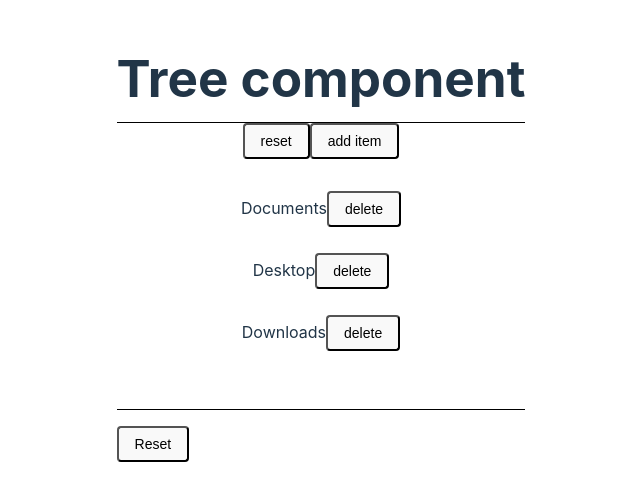
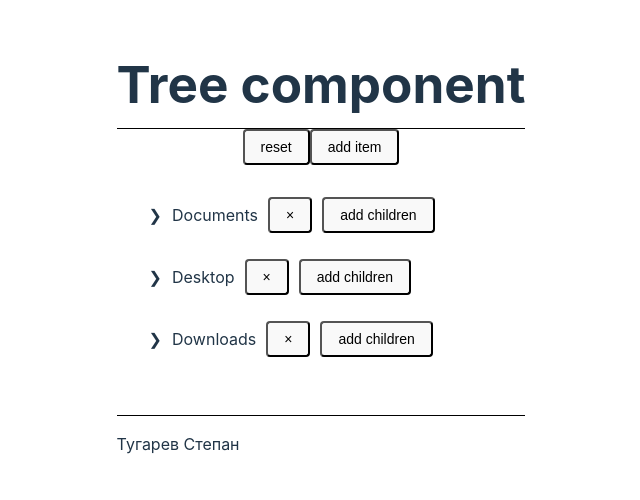
Before and after one commit to Atlantis3221/mcc-tree, a React (Vite) app: page / in a window 1280 px wide. Shown: the part 144-644 px from the top of the page, without its empty margins (319-959 px from the left). Built offline with nearby package versions, Linux system fonts and the light colour scheme.

Commit message:
feat: add children

```diff
--- a/src/features/Tree/TreeItem/TreeItem.tsx
+++ b/src/features/Tree/TreeItem/TreeItem.tsx
@@ -8,27 +8,46 @@ interface IProps {
   onDelete: (key: string) => void;
 }
 
-const styles = { paddingLeft: "10px", borderLeft: "1px solid black" }
+const styles = { paddingLeft: "10px", borderLeft: "1px solid black" };
 
 const TreeItem: FC<IProps> = ({ node, onDelete }) => {
   const [children, setChildren] = useState(node.children);
   const [isOpen, setIsOpen] = useState(false);
 
   const handleDeleteChildren = (key: string) => {
-    setChildren(prevChildren => prevChildren.filter((item) => item.key !== key));
+    setChildren((prevChildren) =>
+      prevChildren.filter((item) => item.key !== key)
+    );
+  };
+
+  const handleAddChildren = () => {
+    setChildren((prevChildren) => [
+      ...prevChildren,
+      {
+        key: `${prevChildren.length}-${new Date().getTime()}`,
+        label: "Added children",
+        children: [],
+      },
+    ]);
   };
 
   const toggleOpen = () => {
-    setIsOpen(prevOpen => !prevOpen);
+    setIsOpen((prevOpen) => !prevOpen);
   };
 
   const handleDeleteRoot = () => {
-    onDelete(node.key)
-}
+    onDelete(node.key);
+  };
 
   return (
     <>
-      <TreeItemLabel onLabelClick={toggleOpen} onDelete={handleDeleteRoot} node={node}/>
+      <TreeItemLabel
+        isOpen={isOpen}
+        onLabelClick={toggleOpen}
+        onAddChildren={handleAddChildren}
+        onDelete={handleDeleteRoot}
+        node={node}
+      />
 
       <ul style={styles}>
         {isOpen && <Tree data={children} onDelete={handleDeleteChildren} />}
--- a/src/features/Tree/TreeItemLabel/TreeItemLabel.tsx
+++ b/src/features/Tree/TreeItemLabel/TreeItemLabel.tsx
@@ -1,20 +1,30 @@
 import { FC } from "react";
 import { AppButton } from "../../../shared/ui/AppButton/AppButton";
 import { ITree } from "../../../entities/Tree/ITree";
+import './style.css'
 
-const styles = { marginBottom: "10px" };
 interface ITreeItemLabelProps {
+  isOpen: boolean;
   onLabelClick: () => void;
   onDelete: () => void;
+  onAddChildren: () => void;
   node: ITree;
 }
 export const TreeItemLabel: FC<ITreeItemLabelProps> = ({
-    onLabelClick, onDelete, node,
+  isOpen,
+  onLabelClick,
+  onDelete,
+  onAddChildren,
+  node,
 }) => {
   return (
-        <div style={styles}>
+    <div className="label">
+      <div className={`${isOpen ? 'label__arrow_open' : 'label__arrow'}`}>
+        &#10095;
+      </div>
       <span onClick={onLabelClick}>{node.label}</span>
-            <AppButton text="delete" onClick={onDelete} />
+      <AppButton text="&#215;" onClick={onDelete} />
+      <AppButton text="add children" onClick={onAddChildren} />
     </div>
   );
 };
--- /dev/null
+++ b/src/features/Tree/TreeItemLabel/style.css
@@ -0,0 +1,11 @@
+.label {
+    margin-bottom: 10px;
+    display: flex;
+    gap: 10px;
+    align-items: center;
+}
+
+.label__arrow_open {
+    transform: rotate(90deg);
+    transition: all;
+}
--- a/src/page/TreeRoot.tsx
+++ b/src/page/TreeRoot.tsx
@@ -13,7 +13,7 @@ const TreeRoot = () => {
 
   //возвращает дерево к первоначальному виду
   const resetTree = () => {
-    setTreeData(treeData);
+    setTreeData(TREE_DEFAULT_DATA);
   };
 
   //добавляет объект на верхний уровень дерева, в перспективе добавил бы форму для редактирования глубины дочерних элементов и уникальный ключ
--- a/src/shared/layout/Footer/Footer.tsx
+++ b/src/shared/layout/Footer/Footer.tsx
@@ -1,10 +1,9 @@
-import { AppButton } from "../../ui/AppButton/AppButton";
 import "./style.css";
 
 export default function Footer() {
   return (
     <footer>
-      <AppButton text="Reset" />
+      <span>Тугарев Степан</span>
     </footer>
   );
 }
```
Also changed, not shown: src/features/Tree/Tree.tsx (indentation only). Lines whose indentation alone changed are shown as unchanged.
